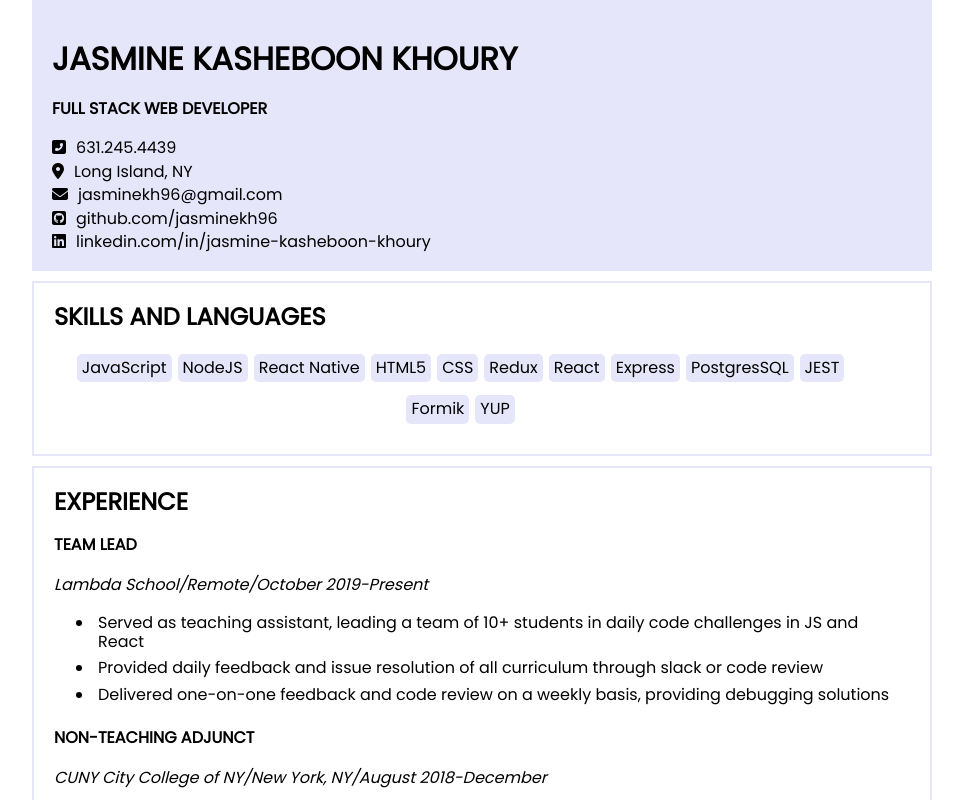
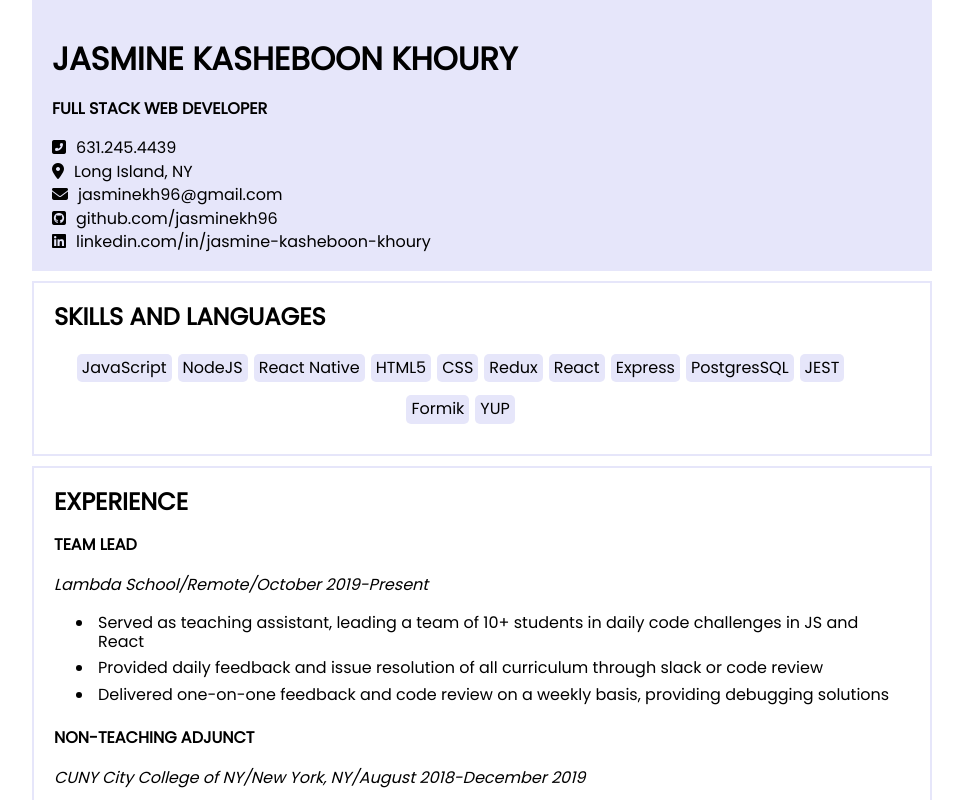
Before and after one commit to jasminekh96/resume, a React (Create React App) app in the folder resume/: page / in a window 1280 px wide. Shown: the top 800 px of the page, without its empty margins (158-1121 px from the left). Built offline with nearby package versions, Linux system fonts and the light colour scheme.

Commit message:
fixed date

```diff
--- a/resume/src/App.js
+++ b/resume/src/App.js
@@ -68,7 +68,7 @@ function App() {
 						<li>Delivered one-on-one feedback and code review on a weekly basis, providing debugging solutions</li>
 					</ul>
 					<h4>NON-TEACHING ADJUNCT</h4>
-					<p className='experienceInfo'>CUNY City College of NY/New York, NY/August 2018-December</p>
+					<p className='experienceInfo'>CUNY City College of NY/New York, NY/August 2018-December 2019</p>
 					<ul className='responsibilities'>
 						<li>Grading exams and essays from students of the Anthropology 101 course</li>
 					</ul>
```
